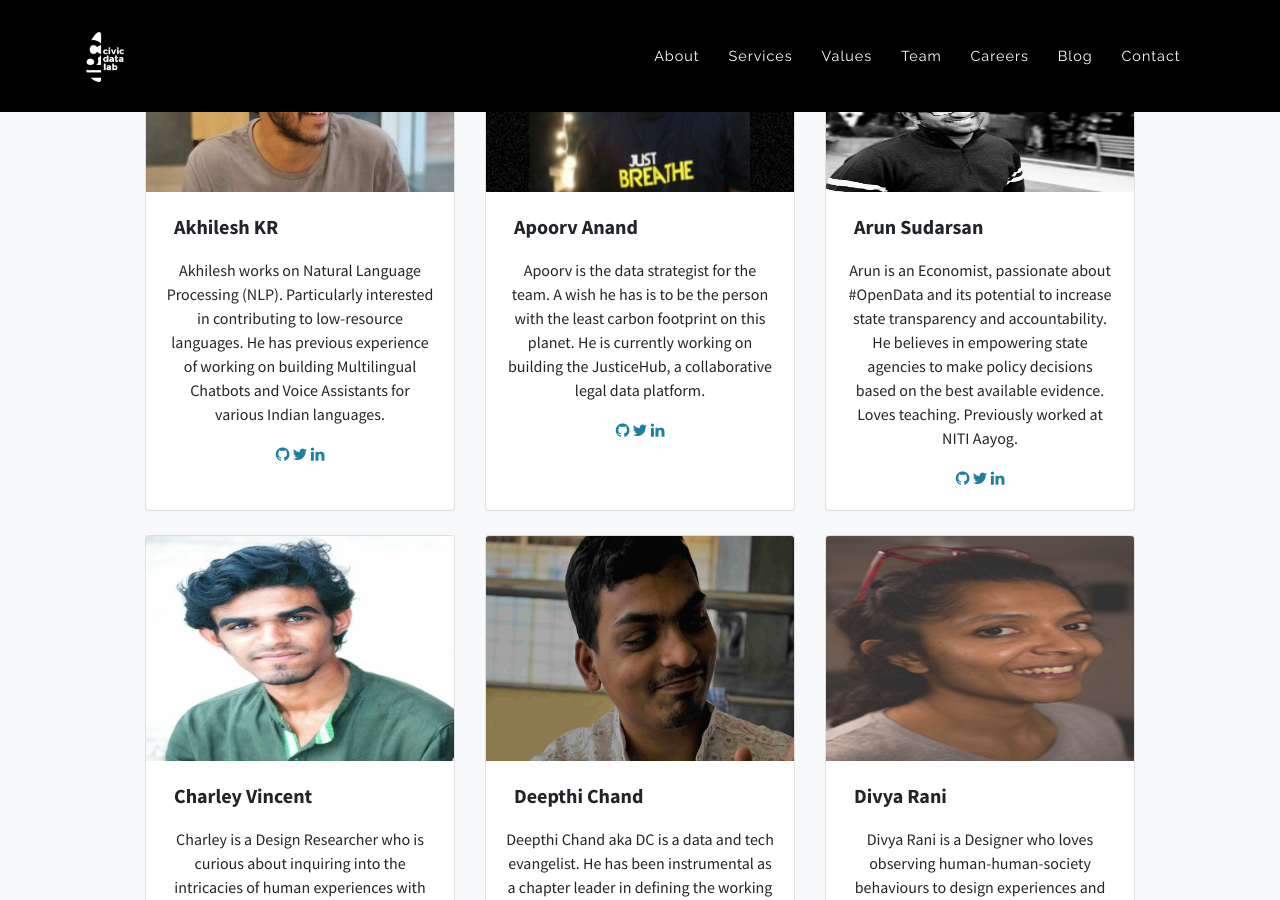
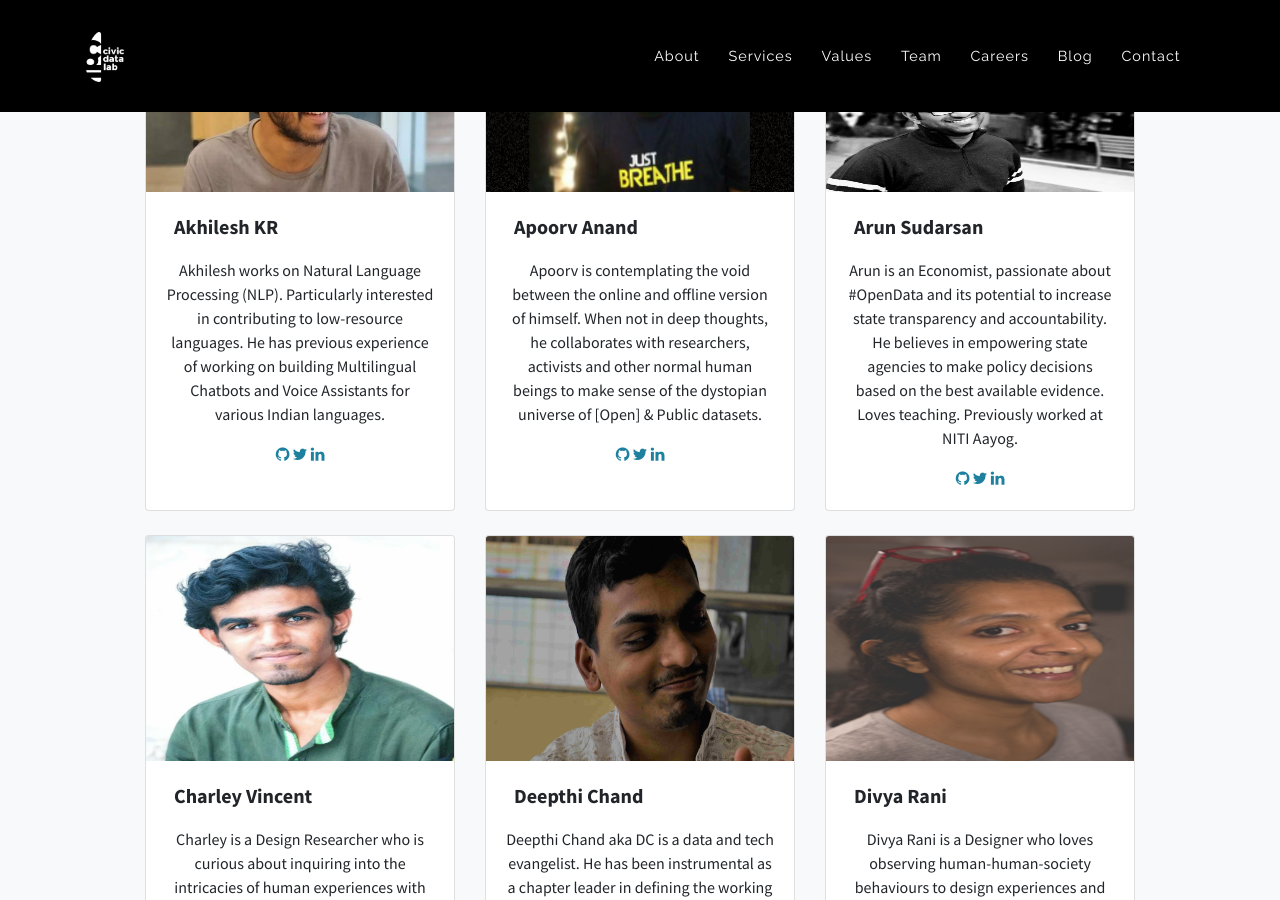
Before and after one commit to CivicDataLab/old-website, a Jekyll site: the page built from team.html, in a window 1280 px wide and 900 px high, scrolled down 355 px. Built offline with Jekyll 4.4.1, drawn with Linux system fonts in a browser that asks for light colours.

Commit message:
Update bio and links

```diff
--- a/all_collections/_members/apoorv.md
+++ b/all_collections/_members/apoorv.md
@@ -4,10 +4,8 @@ full_name: Apoorv Anand
 role: Data Strategist and Partnerships
 photo: /assets/img/AA.png
 github: https://github.com/apoorv74
-twitter: https://twitter.com/apo_orv
-linkedin: https://www.linkedin.com/in/apoorvanand/
 medium: https://medium.com/@APo_ORV
 email: mailto:apoorv@civicdatalab.in
 ---
 
-Apoorv is the data strategist for the team. A wish he has is to be the person with the least carbon footprint on this planet. He is currently working on building the JusticeHub, a collaborative legal data platform.
+Apoorv is contemplating the void between the online and offline version of himself. When not in deep thoughts, he collaborates with researchers, activists and other normal human beings to make sense of the dystopian universe of [Open] & Public datasets.
```
